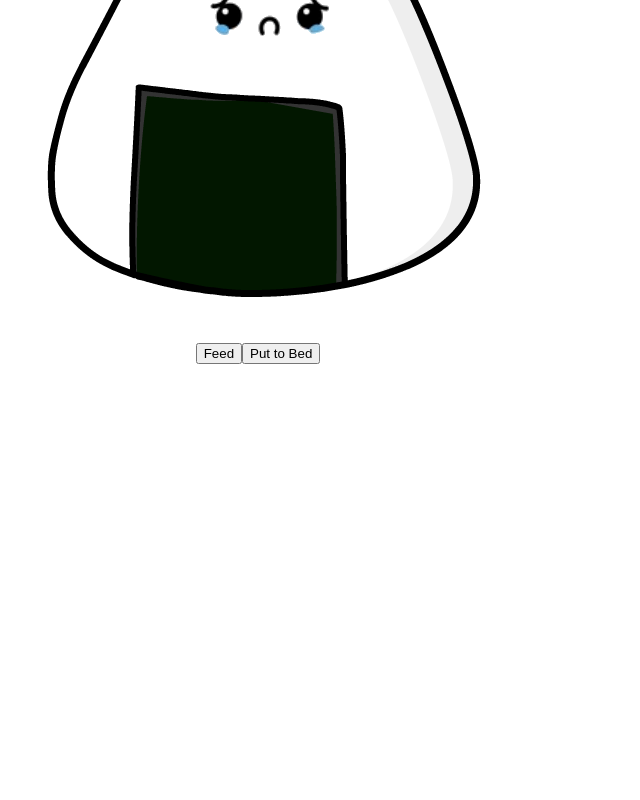
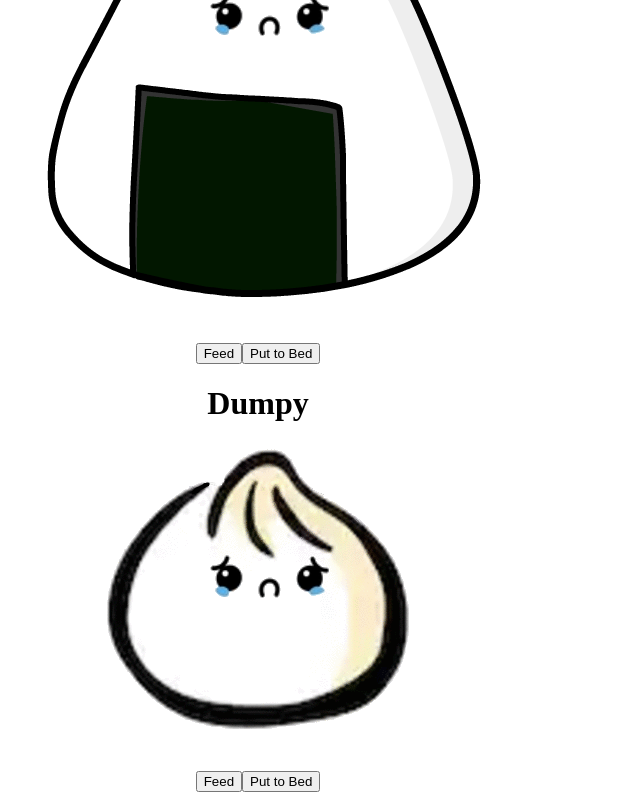
Before and after one commit to christinelfrank16/foodagatchi, a React app: page / in a window 1280 px wide. Shown: the part 253-1053 px from the top of the page, without its empty margins (0-640 px from the left). Before the commit the page ends 800 px from the top, so only its background shows below. Built offline with nearby package versions, Linux system fonts and the light colour scheme.

Commit message:
Add Dumpy the dumpling

```diff
--- a/src/components/App.jsx
+++ b/src/components/App.jsx
@@ -12,8 +12,17 @@ class App extends React.Component {
           emotion: 'happy',
           timeBeforeFeed: 10,
           timeBeforePets: 15,
-          timeBeforeSleep: 23
-        }
+          timeBeforeSleep: 23,
+          img: 'onigiri'
+        },
+        {
+            name: 'Dumpy',
+            emotion: 'happy',
+            timeBeforeFeed: 10,
+            timeBeforePets: 15,
+            timeBeforeSleep: 23,
+            img: 'dumpling'
+          }
       ]
     };
     this.handleFeedClick = this.handleFeedClick.bind(this);
@@ -87,7 +96,15 @@ class App extends React.Component {
           emotion={this.state.pets[0].emotion}
           onFeedClick={this.handleFeedClick}
           onBedtimeClick={this.handleBedtimeClick}
-          onPets={this.handlePets}/>
+          onPets={this.handlePets}
+          img={this.state.pets[0].img} />
+          <Foodagatchi
+          name={this.state.pets[1].name}
+          emotion={this.state.pets[1].emotion}
+          onFeedClick={this.handleFeedClick}
+          onBedtimeClick={this.handleBedtimeClick}
+          onPets={this.handlePets}
+          img={this.state.pets[1].img} />
       </div>
     );
   }
--- a/src/components/Foodagatchi.jsx
+++ b/src/components/Foodagatchi.jsx
@@ -1,6 +1,7 @@
 import React from 'react';
+import PropTypes from 'prop-types';
 import onigiri from '../assets/images/onigiri.png';
-import PropTypes from 'prop-types';
+import dumpling  from '../assets/images/dumpling.png';
 import Eyes from './Eyes';
 
 function Foodagatchi(props) {
@@ -18,6 +19,16 @@ function Foodagatchi(props) {
     maxWidth: '500px'
   };
 
+  function gotchiBody(bodyType){
+    switch (bodyType) {
+      case 'dumpling':
+        return dumpling;
+
+      default:
+        return onigiri;
+    }
+  }
+
 
   return(
     <div style={foodagatchiStyle}>
@@ -27,7 +38,7 @@ function Foodagatchi(props) {
           <Eyes
             emotion = {props.emotion} />
         </div>
-        <img src = {onigiri} onMouseOver={props.onPets}/>
+        <img src = {gotchiBody(props.img)} onMouseOver={props.onPets}/>
       </div>
       <div className='buttons'>
         <button
@@ -52,7 +63,8 @@ Foodagatchi.propTypes={
   emotion: PropTypes.string,
   onFeedClick: PropTypes.func,
   onBedtimeClick: PropTypes.func,
-  onPets: PropTypes.func
+  onPets: PropTypes.func,
+  img: PropTypes.string
 };
 
 export default Foodagatchi;
```
Also changed, not shown: src/assets/images/dumpling.png (added).
